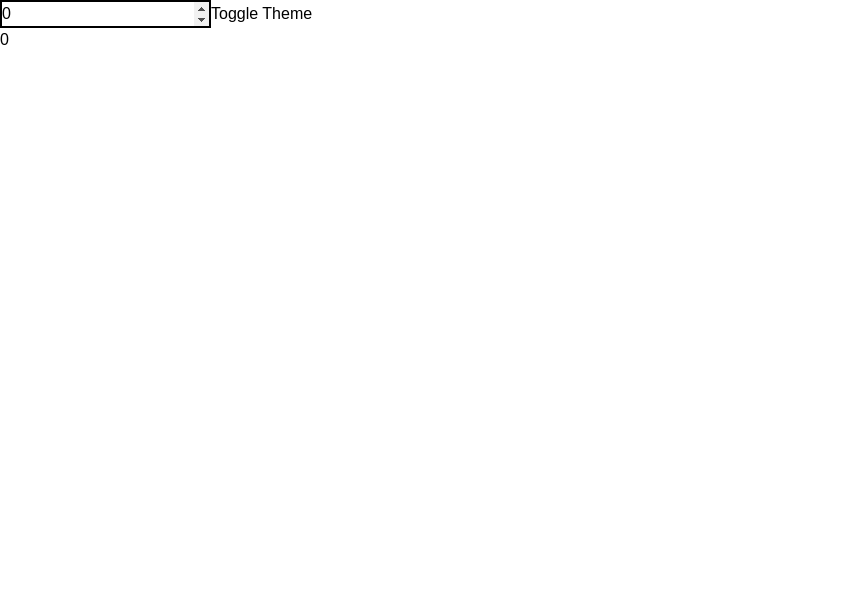
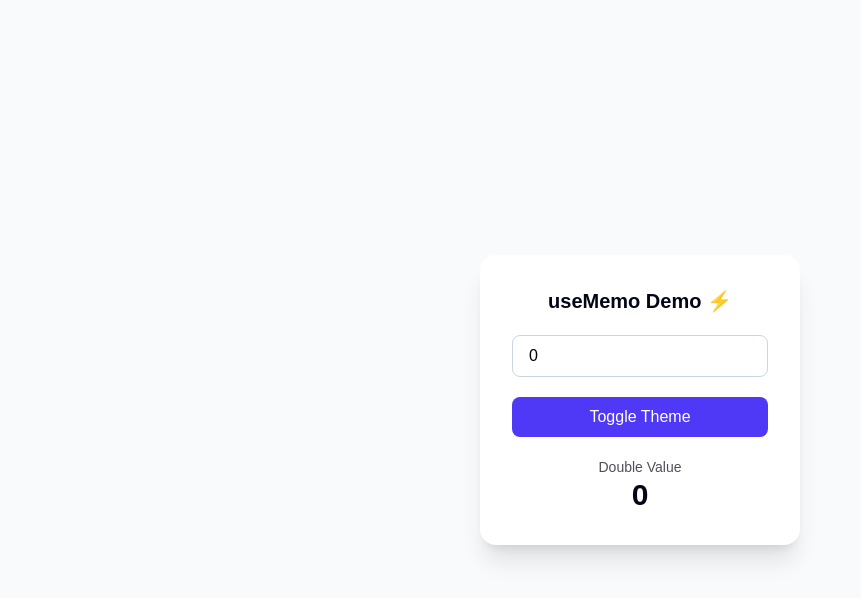
Before and after one commit to Rajender-01/react-hooks-journey, a Next.js app: page /hooks/useMemo/advanced in a window 1280 px wide. Shown: the top 598 px of the page, without its empty margins (0-861 px from the left). Built offline with nearby package versions, Linux system fonts and the light colour scheme.

Commit message:
Update the UI for the ExpensiveExample

```diff
--- a/src/hooks-learning/02-performance-hooks/useMemo/ExpensiveExample.tsx
+++ b/src/hooks-learning/02-performance-hooks/useMemo/ExpensiveExample.tsx
@@ -3,6 +3,7 @@ import { useMemo, useState } from "react";
 
 const ExpensiveExample = () => {
   console.log("re-render");
+
   const [number, setNUmber] = useState(0);
   const [dark, setDark] = useState(false);
 
@@ -17,21 +18,42 @@ const ExpensiveExample = () => {
   }, [number]);
 
   const theme = {
-    backgroundColor: dark ? "black" : "white",
-    color: dark ? "white" : "black",
+    backgroundColor: dark ? "#020617" : "#f8fafc",
+    color: dark ? "#f8fafc" : "#020617",
   };
 
   return (
-    <div style={theme}>
-      <input
-        type="number"
-        placeholder="number"
-        value={number}
-        onChange={(e) => setNUmber(Number(e.target.value))}
-        className="border-2"
-      />
-      <button onClick={() => setDark((prev) => !prev)}>Toggle Theme</button>
-      <h2>{doubleNumber}</h2>
+    <div
+      style={theme}
+      className="min-h-screen flex items-center justify-center transition-all duration-300"
+    >
+      <div
+        className={`p-8 rounded-2xl shadow-xl w-[320px] space-y-5 ${
+          dark ? "bg-slate-900" : "bg-white"
+        }`}
+      >
+        <h1 className="text-xl font-semibold text-center">useMemo Demo ⚡</h1>
+
+        <input
+          type="number"
+          placeholder="Enter number"
+          value={number}
+          onChange={(e) => setNUmber(Number(e.target.value))}
+          className="w-full px-4 py-2 rounded-lg border border-slate-300 focus:outline-none focus:ring-2 focus:ring-indigo-500 text-black"
+        />
+
+        <button
+          onClick={() => setDark((prev) => !prev)}
+          className="w-full py-2 rounded-lg bg-indigo-600 hover:bg-indigo-700 text-white font-medium transition"
+        >
+          Toggle Theme
+        </button>
+
+        <div className="text-center">
+          <p className="text-sm opacity-70">Double Value</p>
+          <h2 className="text-3xl font-bold">{doubleNumber}</h2>
+        </div>
+      </div>
     </div>
   );
 };
```
